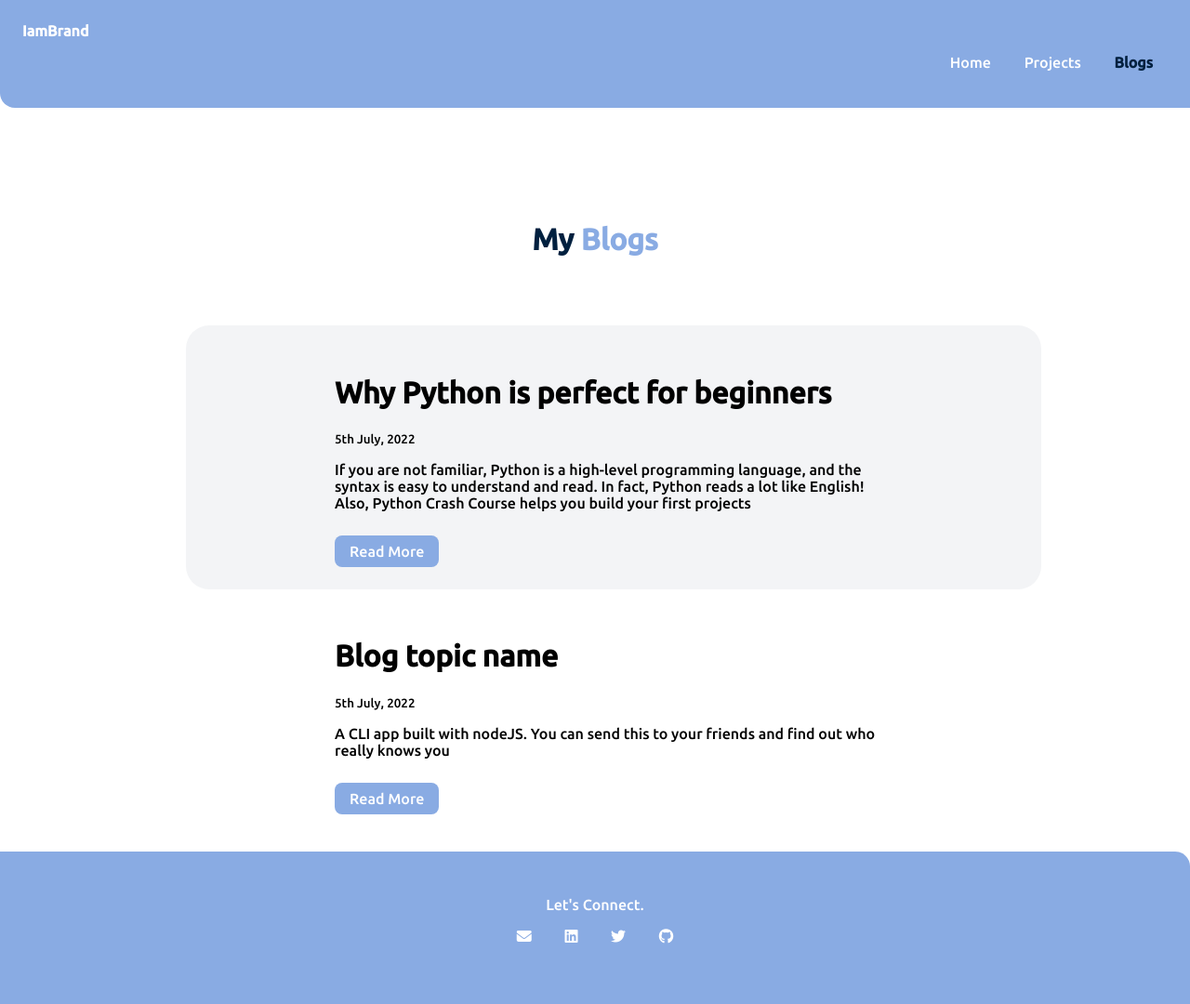
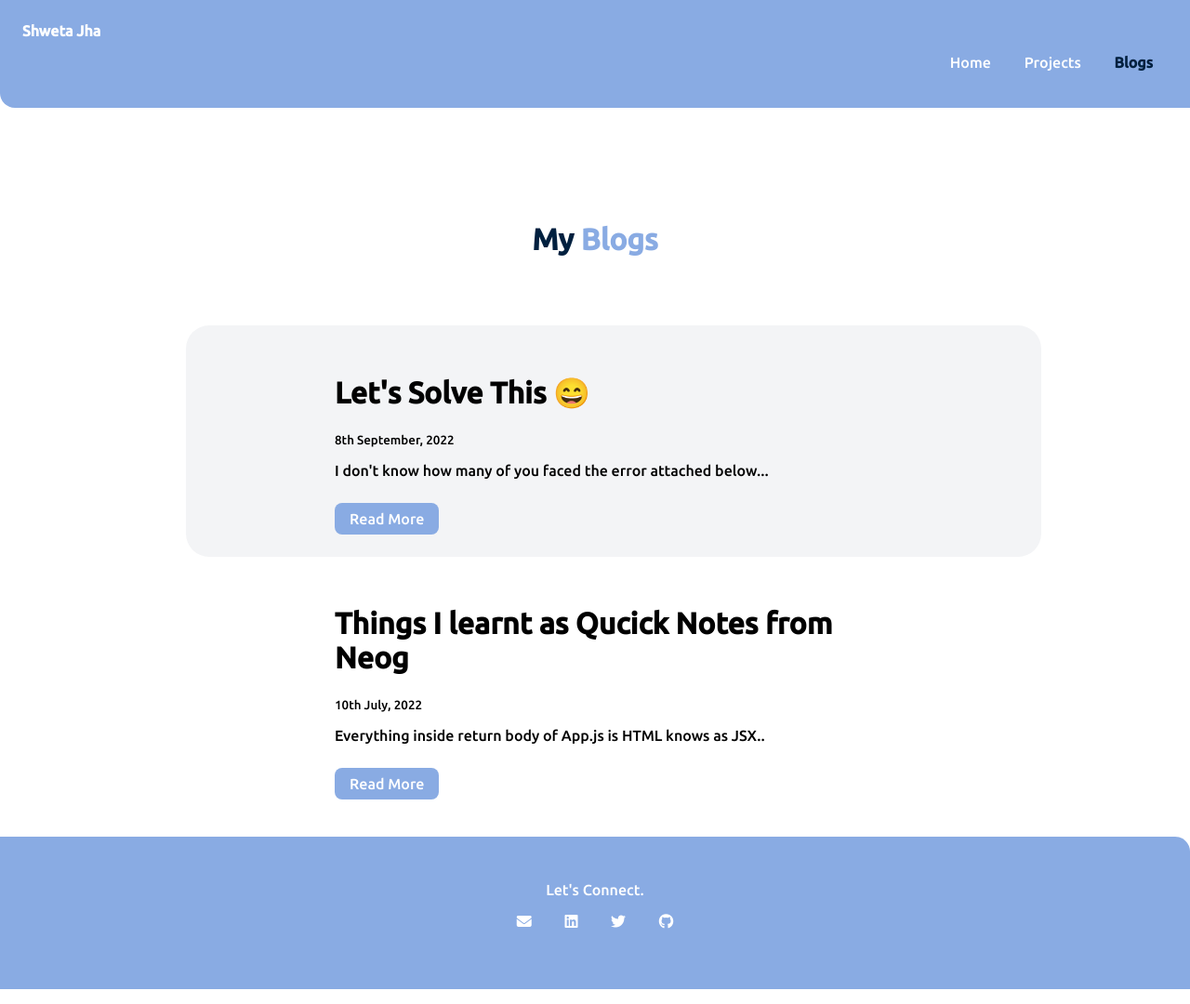
Before and after one commit to Shwetaaaa2899/Ngeocamp-site, a plain HTML site: page blogs.html in a window 1280 px wide. Shown: the whole page at 93% size. Drawn offline with Linux system fonts and the light colour scheme.

Commit message:
doc : added more details

```diff
--- a/blogs.html
+++ b/blogs.html
@@ -14,7 +14,7 @@
 </head>
 <body>
     <nav class = 'navigation container'>
-        <div class = 'nav-brand'>IamBrand</div>
+        <div class = 'nav-brand'>Shweta Jha</div>
 
 
             <ul class = 'list-non-bullet nav-pills'>
@@ -41,20 +41,20 @@
         <li>
             <div class = 'container container-center  radius'  style = "background-color: var(--offwhite-color); padding: 2rem 10rem;
             border-radius: 25px;">
-            <h1>Why Python  is perfect for beginners</h1>
-            <small>5th July, 2022</small>
+            <h1>Let's Solve This 😄</h1>
+            <small>8th September, 2022</small>
 
            <p>
-            If you are not familiar, Python is a high-level programming language, and the syntax is easy to understand and read. In fact, Python reads a lot like English! Also, Python Crash Course helps you build your first projects </p>
+            I don't know how many of you faced the error attached below... </p>
       <br>     <a  class = 'link primary-link' href = "../blog/blog1.html">Read More</a>
         </div>
         </li>
         <!-- <br> -->
         <li>
             <div class = 'container container-center'  style = "padding: 2rem; ">
-            <h1>Blog topic name</h1>
-            <small>5th July, 2022</small>
-           <p>A CLI app built with nodeJS. You can send this to your friends and find out who really knows you</p>
+            <h1>Things I learnt as Qucick Notes from Neog</h1>
+            <small>10th July, 2022</small>
+           <p>Everything inside return body of App.js is HTML knows as JSX..</p>
       <br>     <a  class = 'link primary-link' href = "../blog/blog2.html">Read More</a>
         </div>
         </li>
@@ -74,9 +74,10 @@
             </a></li>
 
 
-        <li class = 'list-item-inline'><a class = 'link' href = "https://github.com/Shwetaaaa2899">
-            <i class="fa-brands fa-twitter"></i>
-        </a></li>
+            <li class = 'list-item-inline'>
+                <a class = 'link' href = "https://twitter.com/ShwetaJ16548315">
+                  <i class="fa-brands fa-twitter"></i>
+              </a></li>
         <li class = 'list-item-inline'>
             <a class = 'link' href = "https://github.com/Shwetaaaa2899">
 
```
Also changed, not shown: blog/blog1.html (+5 -5 lines), blog/blog2.html (+5 -4 lines), index.html (+5 -4 lines), projects.html (+13 -11 lines).
